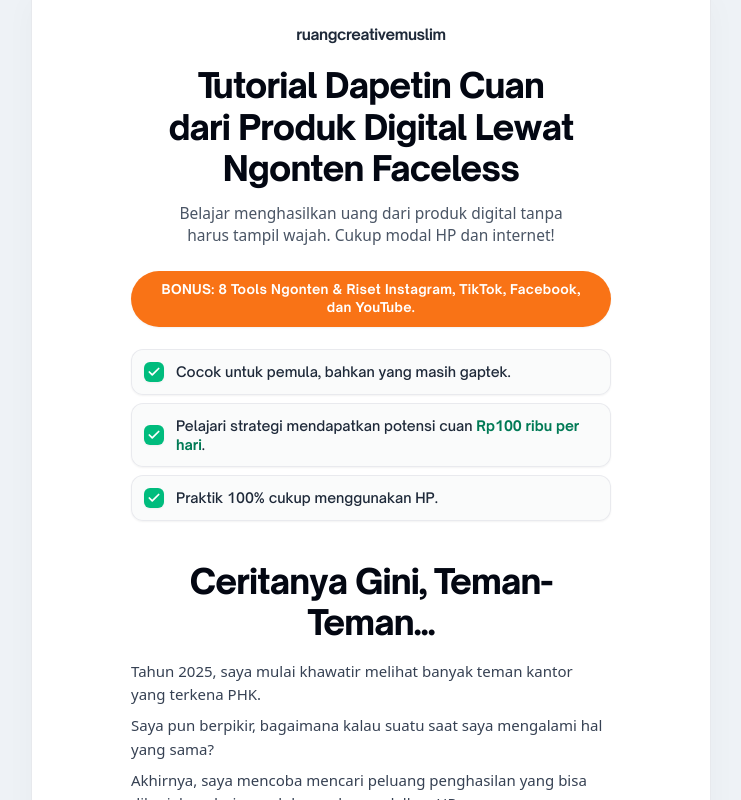
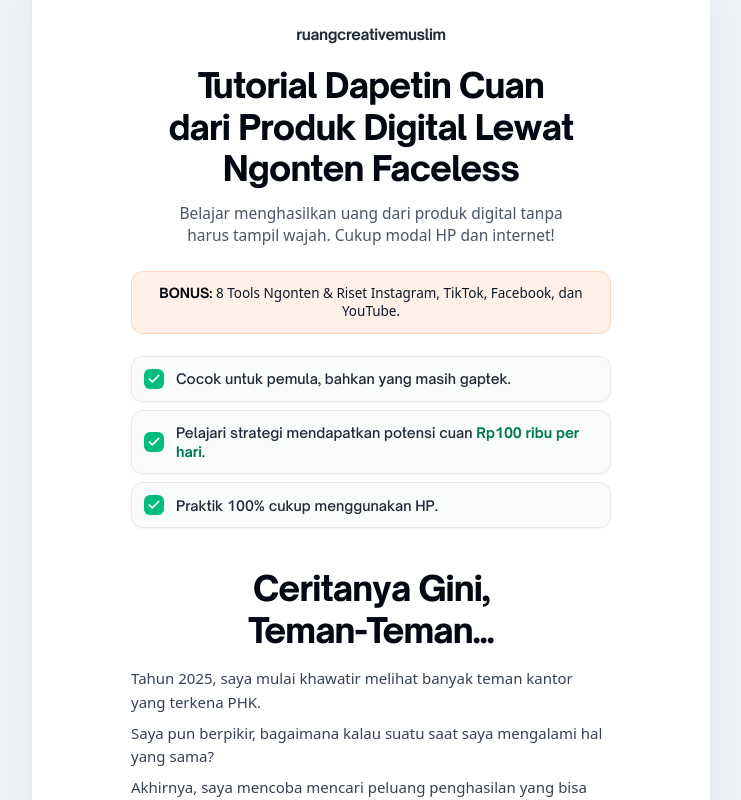
Before and after one commit to anggasrimugiarahayu/ngontenpakeai, a Next.js app: page /cuan-faceless in a window 1280 px wide. Shown: the top 800 px of the page, without its empty margins (269-1010 px from the left). Built offline with nearby package versions, Linux system fonts and the light colour scheme; no server answers; the database is empty.

Commit message:
style(cuan-faceless): lock story title into 2 clean lines and style bonus box matching closing accent card

```diff
--- a/src/app/cuan-faceless/page.tsx
+++ b/src/app/cuan-faceless/page.tsx
@@ -54,10 +54,10 @@ export default function CuanFacelessLandingPage() {
             Belajar menghasilkan uang dari produk digital tanpa harus tampil wajah. Cukup modal HP dan internet!
           </p>
 
-          {/* Bonus Badge (No Icon, Brand Accent Color) */}
+          {/* Bonus Card (Mengikuti Style Kotak Soft Accent) */}
           <div className="w-full max-w-[440px] sm:max-w-[480px] mx-auto my-1.5 sm:my-2">
-            <div className="w-full bg-rn-accent text-white text-[12px] sm:text-[13px] font-bold px-4 sm:px-6 py-2.5 rounded-full shadow-xs text-center tracking-wide leading-snug">
-              BONUS: 8 Tools Ngonten &amp; Riset Instagram, TikTok, Facebook, dan YouTube.
+            <div className="w-full p-2.5 sm:p-3 rounded-xl bg-rn-accent/10 border border-rn-accent/20 text-[12.5px] sm:text-[13.5px] text-gray-900 leading-snug text-center">
+              <strong className="font-bold text-gray-950">BONUS:</strong> 8 Tools Ngonten &amp; Riset Instagram, TikTok, Facebook, dan YouTube.
             </div>
           </div>
 
@@ -97,9 +97,10 @@ export default function CuanFacelessLandingPage() {
           {/* Narrative Story Section (Tanpa Kotak Pembungkus Besar, Menyatu di Canvas Putih) */}
           <div className="w-full max-w-[440px] sm:max-w-[480px] mx-auto mt-10 mb-4">
 
-            {/* Story Heading (Posisi di Tengah & Ukuran Font Sama dengan Headline Utama) */}
+            {/* Story Heading (Posisi di Tengah, 2 Baris Terkunci, Ukuran Font Sama dengan Headline Utama) */}
             <h2 className="text-[25px] sm:text-[30px] md:text-[34px] font-extrabold text-gray-950 tracking-tight leading-[1.22] text-center mb-4">
-              Ceritanya Gini, Teman-Teman...
+              <span className="block">Ceritanya Gini,</span>
+              <span className="block">Teman-Teman...</span>
             </h2>
 
             {/* Story Paragraphs */}
```
